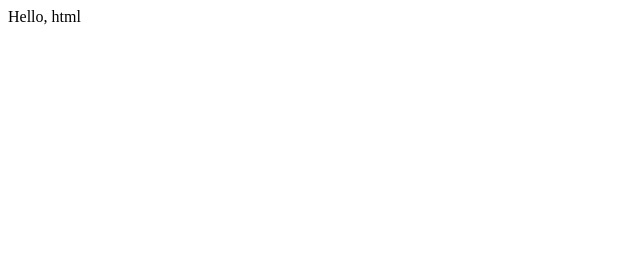
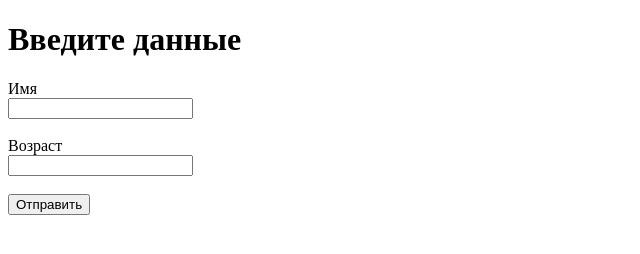
Before and after one commit to Andriiqo/learn-express-sql, a website: page src/public/index.html in a window 1280 px wide. Shown: the whole page, without its empty margins (0-640 px from the left). Drawn offline with Linux system fonts and the light colour scheme.

Commit message:
learn: post-req

```diff
--- a/src/public/index.html
+++ b/src/public/index.html
@@ -7,6 +7,13 @@
     <title>Document</title>
 </head>
 <body>
-    Hello, html
+    <h1>Введите данные</h1>
+    <form method="post">
+        <label>Имя</label><br>
+        <input type="text" name="userName" /><br><br>
+        <label>Возраст</label><br>
+        <input type="number" name="userAge" /><br><br>
+        <input type="submit" value="Отправить" />
+    </form>
 </body>
 </html>
```
Also changed, not shown: src/index.ts (+8 -6 lines).
